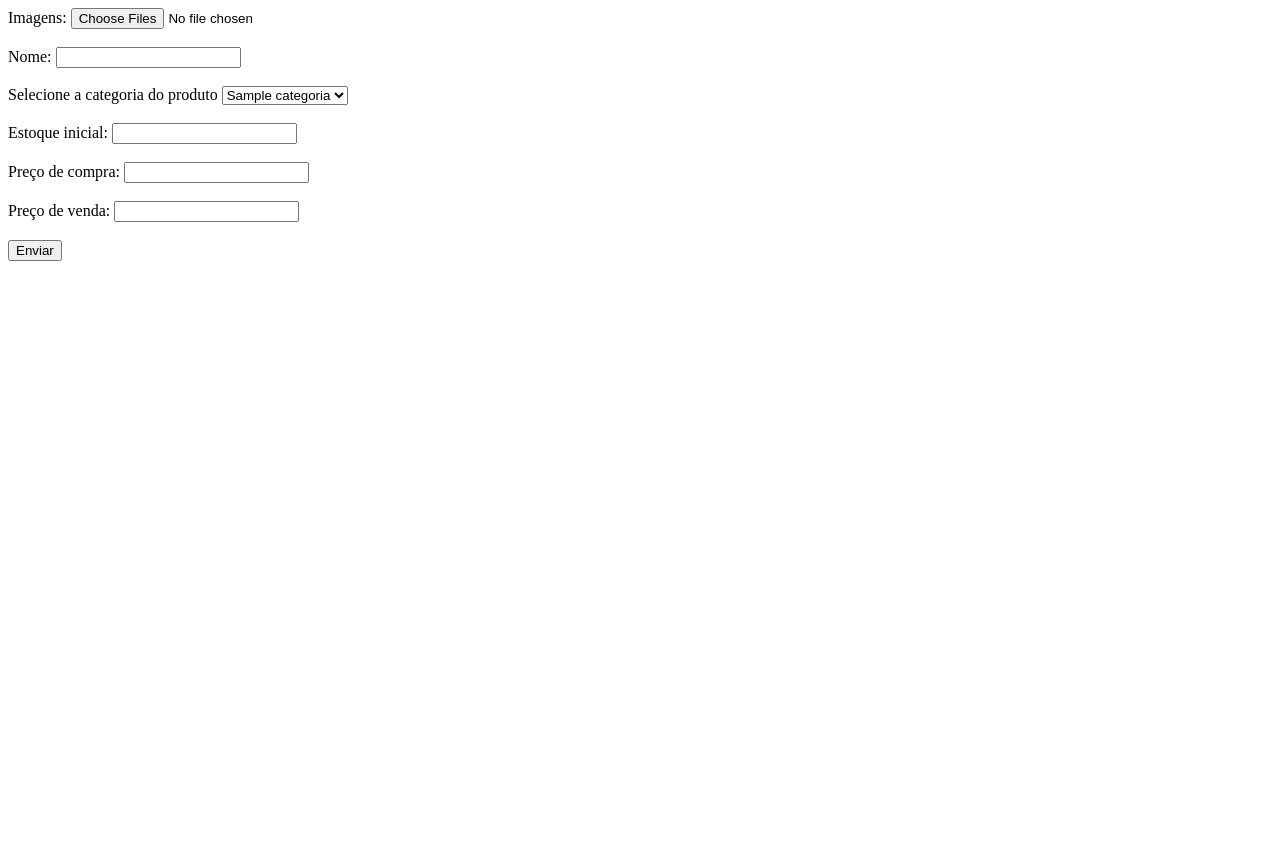
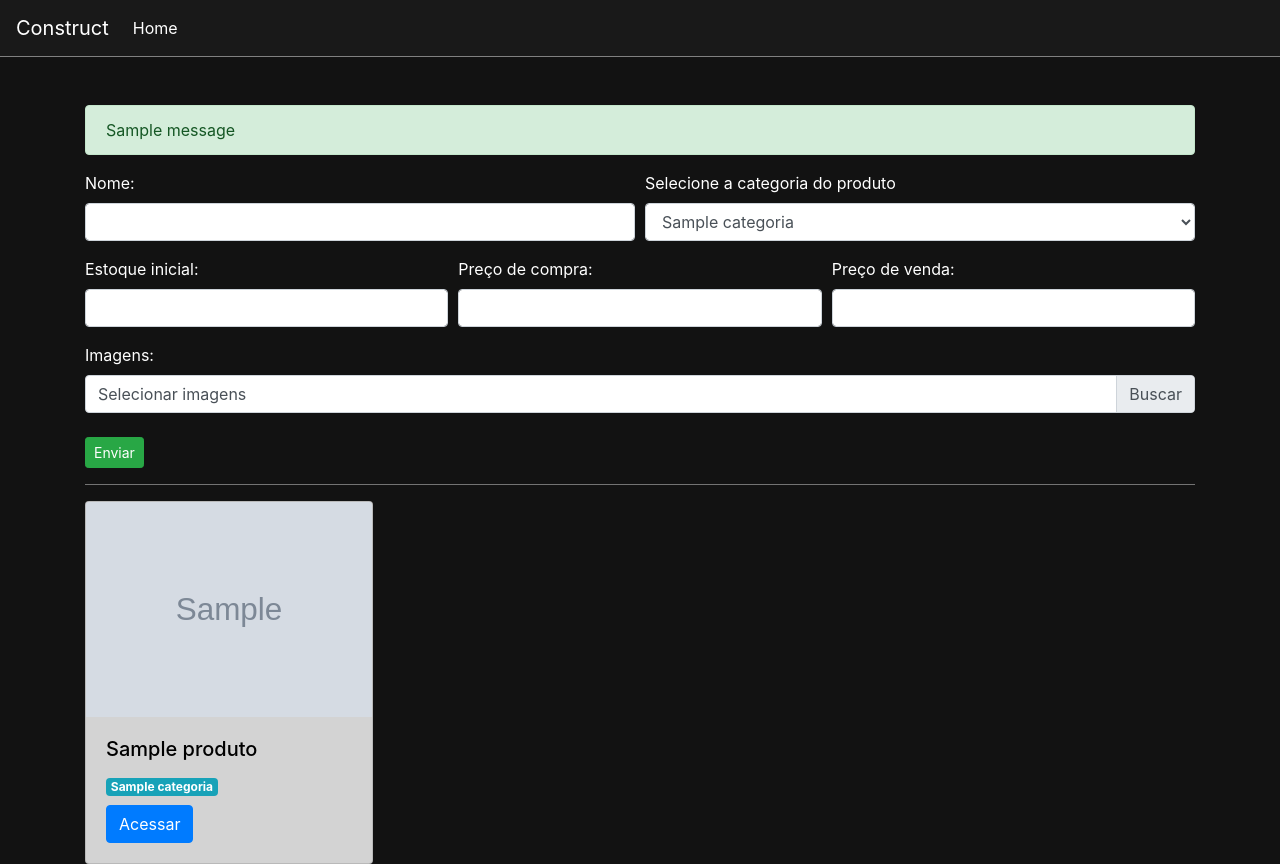
Before and after one commit to fernandes-draw/construct, a Django app: page /estoque/add_produto/ in a window 1280 px wide. Before the commit the page ends 261 px from the top, so only its background shows below. Run offline with Django 5.2, Linux system fonts and the light colour scheme; tables that the repository leaves empty hold one stand-in row (values such as "Sample post"); grey boxes marked "Sample" are stand-in pictures; one stand-in notice (Sample message) is shown.

Commit message:
cards bootstrap mostrar produtos com imagens

```diff
--- a/construct_youtube/settings.py
+++ b/construct_youtube/settings.py
@@ -55,6 +55,9 @@ TEMPLATES = [
                 "django.contrib.auth.context_processors.auth",
                 "django.contrib.messages.context_processors.messages",
             ],
+            "libraries": {
+                "filters": "estoque.templatetags.filters",
+            }
         },
     },
 ]
--- a/construct_youtube/urls.py
+++ b/construct_youtube/urls.py
@@ -9,4 +9,5 @@ urlpatterns = [
     path("estoque/", include("estoque.urls")),
 ]
 
-urlpatterns + static(settings.STATIC_URL, document_root=settings.STATIC_ROOT)
+urlpatterns += static(settings.STATIC_URL, document_root=settings.STATIC_ROOT)
+urlpatterns += static(settings.MEDIA_URL, document_root=settings.MEDIA_ROOT)
--- a/estoque/templates/add_product.html
+++ /dev/null
@@ -1,38 +0,0 @@
-<form action="{% url 'add_produto' %}" method="POST" enctype="multipart/form-data">
-  {% csrf_token %}
-  <label for="">Imagens:</label>
-  <input type="file" name="imagens" multiple />
-  <br />
-  <br />
-  <label for="">Nome:</label>
-  <input type="text" name="nome" />
-
-  <br />
-  <br />
-  <label for="">Selecione a categoria do produto</label>
-  <select name="categoria" id="">
-    {% for categoria in categorias %}
-      <option value="{{ categoria.id }}">{{ categoria.titulo }}</option>
-    {% endfor %}
-  </select>
-
-  <br />
-  <br />
-  <label for="">Estoque inicial:</label>
-  <input type="number" name="quantidade" />
-  </select>
-
-  <br />
-  <br />
-  <label for="">Preço de compra:</label>
-  <input type="number" name="preco_compra" />
-
-  <br />
-  <br />
-  <label for="">Preço de venda:</label>
-  <input type="number" name="preco_venda" />
-
-  <br>
-  <br>
-  <input type="submit" value="Enviar">
-</form>
--- /dev/null
+++ b/estoque/templates/add_produto.html
@@ -0,0 +1,78 @@
+{% extends "base.html" %}
+
+{% load filters %}
+
+{% block body %}
+
+  <div class="container pt-4">
+
+    {% if messages %}
+      <br />
+      {% for message in messages %}
+        <div class="alert {{ message.tags }} ">{{ message }}</div>
+      {% endfor %}
+    {% endif %}
+
+    <form action="{% url 'add_produto' %}" method="POST" enctype="multipart/form-data">
+      {% csrf_token %}
+      <div class="form-row">
+        <div class="form-group col-md-6">
+          <label for="">Nome:</label>
+          <input class="form-control" type="text" name="nome" />
+        </div>
+
+        <div class="form-group col-md-6">
+          <label for="">Selecione a categoria do produto</label>
+          <select class="form-control" name="categoria" id="">
+            {% for categoria in categorias %}
+              <option value="{{ categoria.id }}">{{ categoria.titulo }}</option>
+            {% endfor %}
+          </select>
+        </div>
+      </div>
+
+      <div class="form-row">
+        <div class="form-group col-md-4">
+          <label for="">Estoque inicial:</label>
+          <input class="form-control" type="number" name="quantidade" />
+        </div>
+        <div class="form-group col-md-4">
+          <label for="">Preço de compra:</label>
+          <input class="form-control" type="number" name="preco_compra" />
+        </div>
+        <div class="form-group col-md-4">
+          <label for="">Preço de venda:</label>
+          <input class="form-control" type="number" name="preco_venda" />
+        </div>
+      </div>
+
+      <label for="">Imagens:</label>
+      {% comment %} <input class="form-control" type="file" name="imagens" multiple /> {% endcomment %}
+
+      <div class="custom-file">
+        <input type="file" class="custom-file-input" id="customFile" name="imagens" multiple>
+        <label class="custom-file-label" for="customFile" data-browse="Buscar">Selecionar imagens</label>
+      </div>
+
+      <input class="btn btn-sm btn-success mt-4" type="submit" value="Enviar">
+    </form>
+
+    <hr style="background-color: gray;">
+    <div class="listar_produtos">
+      {% for produto in produtos %}
+        <div class="card" style="width: 18rem; background-color: lightgray; color: black">
+          {% if produto|get_first_image %}
+            <img width="100%" src="{{produto|get_first_image}}" class="card-img-top" alt="...">
+          {% endif %}
+          <div class="card-body">
+            <h5 class="card-title">{{produto.nome}}</h5>
+            <span class="badge badge-info">{{produto.categoria}}</span>
+            <br>
+            <a href="#" class="btn btn-primary mt-2">Acessar</a>
+          </div>
+        </div>
+      {% endfor %}
+    </div>
+  </div>
+
+{% endblock body %}
--- /dev/null
+++ b/estoque/templatetags/filters.py
@@ -0,0 +1,15 @@
+from django import template
+from estoque.models import Imagem
+
+register = template.Library()
+
+
+@register.filter(name="get_first_image")
+def get_first_image(product):
+    imagem = Imagem.objects.filter(produto=product).first()
+
+    if imagem:
+        return imagem.imagem.url
+
+    else:
+        return False
--- a/estoque/urls.py
+++ b/estoque/urls.py
@@ -2,5 +2,5 @@ from django.urls import path
 from . import views
 
 urlpatterns = [
-    path("add_produto/", views.add_product, name="add_produto"),
+    path("add_produto/", views.add_produto, name="add_produto"),
 ]
--- a/estoque/views.py
+++ b/estoque/views.py
@@ -6,12 +6,17 @@ from datetime import date
 from io import BytesIO
 from django.core.files.uploadedfile import InMemoryUploadedFile
 import sys
+from django.shortcuts import redirect
+from django.urls import reverse
+from django.contrib import messages
 
 
-def add_product(request):
+def add_produto(request):
     if request.method == "GET":
         categorias = Categoria.objects.all()
-        return render(request, "add_product.html", {"categorias": categorias})
+        produtos = Produto.objects.all()
+
+        return render(request, "add_produto.html", {"categorias": categorias, "produtos": produtos})
 
     elif request.method == "POST":
         nome = request.POST.get("nome")
@@ -42,10 +47,12 @@ def add_product(request):
             img.save(output, format="JPEG", quality=100)
             output.seek(0)
             img_final = InMemoryUploadedFile(
-                output, "ImageField", name, "image/jpeg", sys.getsizeof(output), None
+                output, "ImageField", name, "image/jpeg", sys.getsizeof(
+                    output), None
             )
 
             img_dj = Imagem(imagem=img_final, produto=produto)
             img_dj.save()
-
-        return HttpResponse("Foi")
+        messages.add_message(request, messages.SUCCESS,
+                             "Produto cadastrado com sucesso!")
+        return redirect(reverse("add_produto"))
--- a/templates/base.html
+++ b/templates/base.html
@@ -14,21 +14,12 @@
 
     {% block head %}
       <nav class="navbar navbar-expand-lg navbar-dark bg-nav">
-        <a class="navbar-brand" href="#">Navbar</a>
+        <a class="navbar-brand" href="#">Construct</a>
         <button class="navbar-toggler" type="button" data-toggle="collapse" data-target="#navbarNav" aria-controls="navbarNav" aria-expanded="false" aria-label="Toggle navigation"><span class="navbar-toggler-icon"></span></button>
         <div class="collapse navbar-collapse" id="navbarNav">
           <ul class="navbar-nav">
             <li class="nav-item active">
               <a class="nav-link" href="#">Home <span class="sr-only">(current)</span></a>
-            </li>
-            <li class="nav-item">
-              <a class="nav-link" href="#">Features</a>
-            </li>
-            <li class="nav-item">
-              <a class="nav-link" href="#">Pricing</a>
-            </li>
-            <li class="nav-item">
-              <a class="nav-link disabled">Disabled</a>
             </li>
           </ul>
         </div>
@@ -48,5 +39,7 @@
 
     <script src="https://cdn.jsdelivr.net/npm/jquery@3.5.1/dist/jquery.slim.min.js" integrity="sha384-DfXdz2htPH0lsSSs5nCTpuj/zy4C+OGpamoFVy38MVBnE+IbbVYUew+OrCXaRkfj" crossorigin="anonymous"></script>
     <script src="https://cdn.jsdelivr.net/npm/bootstrap@4.6.2/dist/js/bootstrap.bundle.min.js" integrity="sha384-Fy6S3B9q64WdZWQUiU+q4/2Lc9npb8tCaSX9FK7E8HnRr0Jz8D6OP9dO5Vg3Q9ct" crossorigin="anonymous"></script>
+
+    <script src="{% static '/usuarios/js/js.js' %}"></script>
   </body>
 </html>
--- /dev/null
+++ b/templates/static/usuarios/js/js.js
@@ -0,0 +1,16 @@
+// Script para mostrar o nome dos arquivos selecionados
+$('#customFile').on('change', function() {
+  // Obtém a lista de arquivos
+  var files = $(this)[0].files;
+  var label = $(this).next('.custom-file-label');
+
+  if (files.length > 1) {
+      // Se múltiplos arquivos, mostra a quantidade
+      label.html(files.length + ' arquivos selecionados');
+  } else if (files.length === 1) {
+      // Se apenas um, mostra o nome do arquivo
+      label.html(files[0].name);
+  } else {
+      label.html('Selecionar arquivos...');
+  }
+});
```
Also changed, not shown: estoque/templatetags/__init__.py (added).
